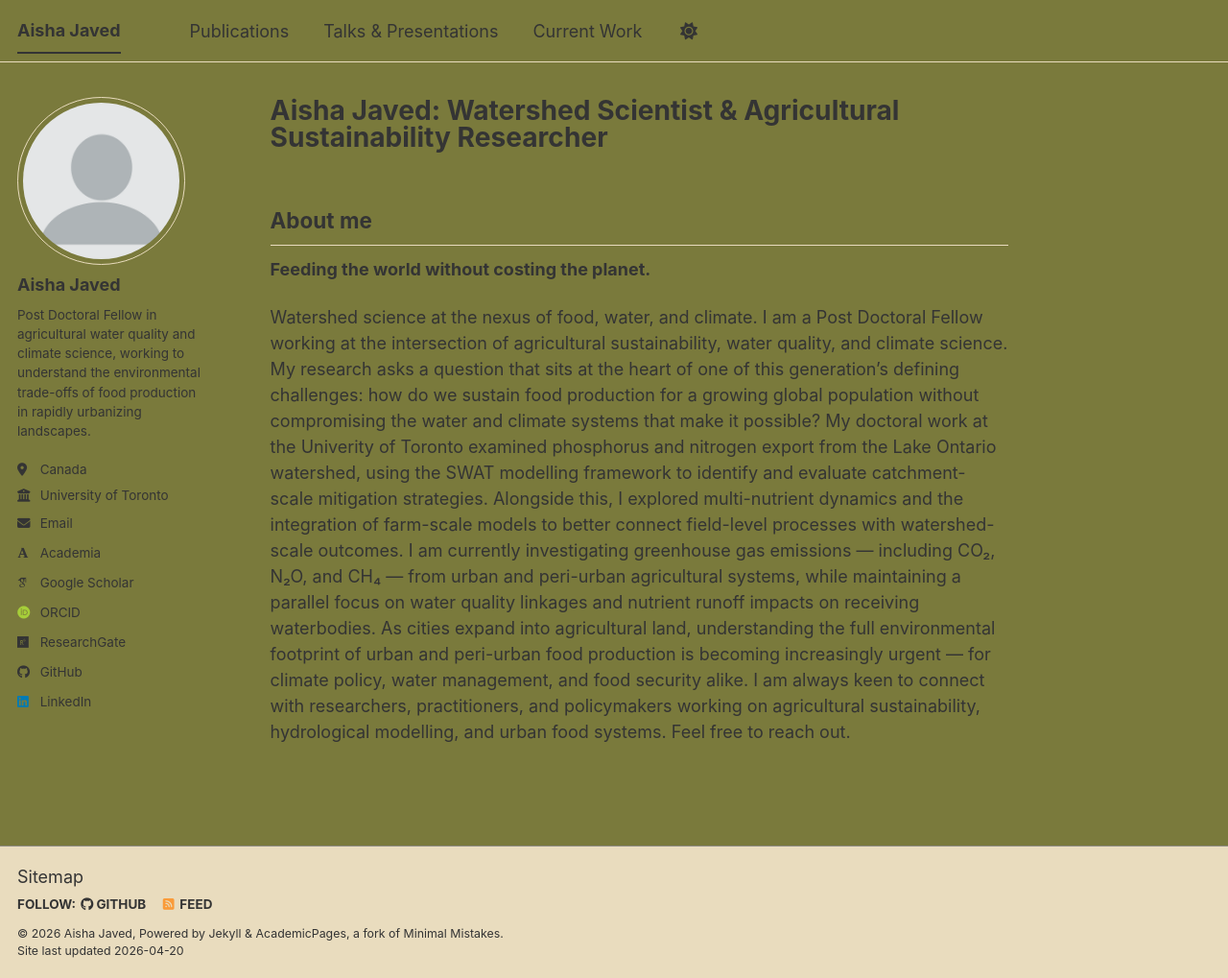
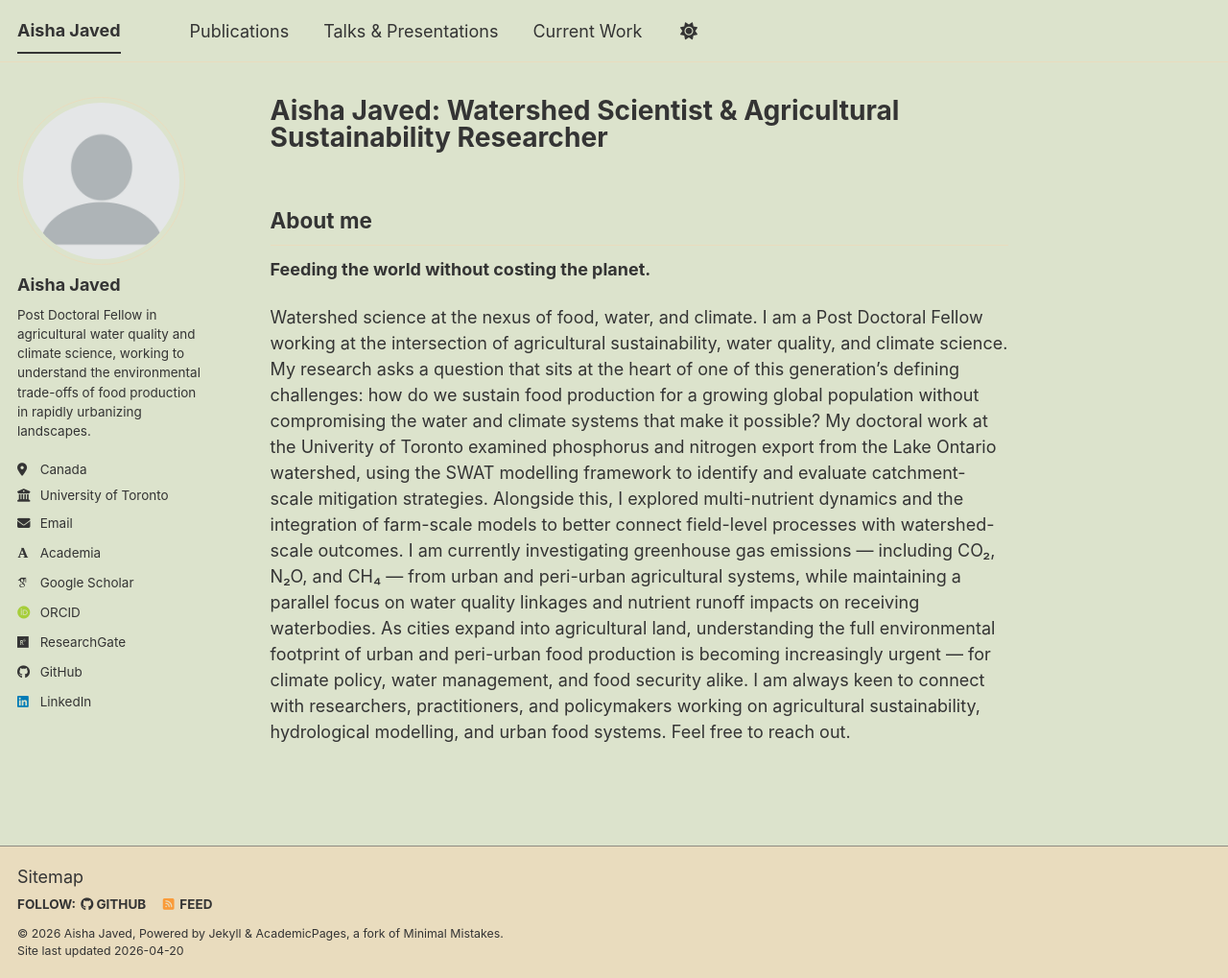
Before and after one commit to aishaj8/aishaj8.github.io, a Jekyll site: the page built from _pages/about.md, in a window 1280 px wide and 1019 px high. Shown: the whole window at 96% size. Built offline with Jekyll 4.4.1, drawn with Linux system fonts in a browser that asks for light colours; some web fonts are replaced; a script bundle is joined from its source files by our own code; library files that are not in the unit come from our copies.

Commit message:
updated bg and accent colour

```diff
--- a/assets/css/main.scss
+++ b/assets/css/main.scss
@@ -46,5 +46,8 @@
 // Overrides the light theme only — dark mode's @media (prefers-color-scheme: dark)
 // block sets its own value for --global-bg-color and will take precedence when active.
 :root {
-  --global-bg-color: #7a7a3c;
+  --global-bg-color: #dce3cc;
+  --global-link-color: #b5651d;
+  --global-link-color-hover: #8f4e15;
+  --global-link-color-visited: #d4956b;
 }
```
